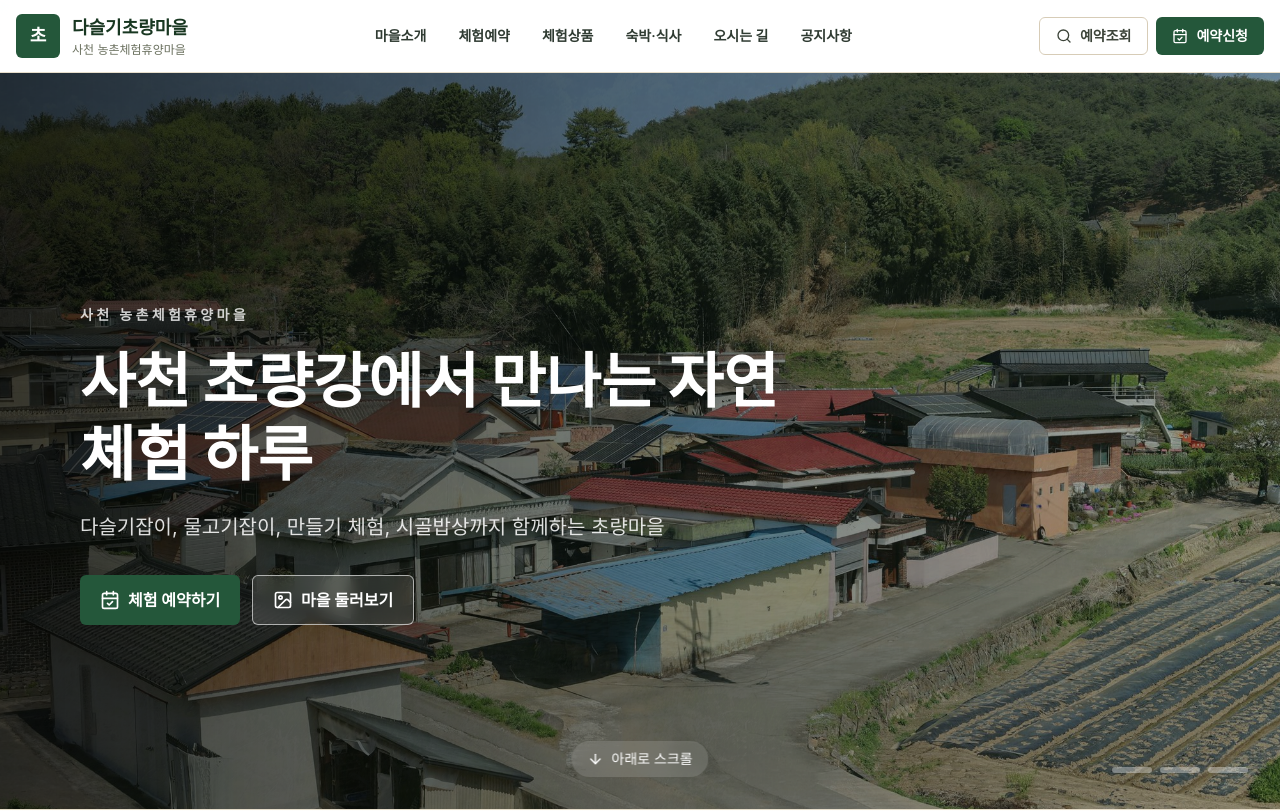
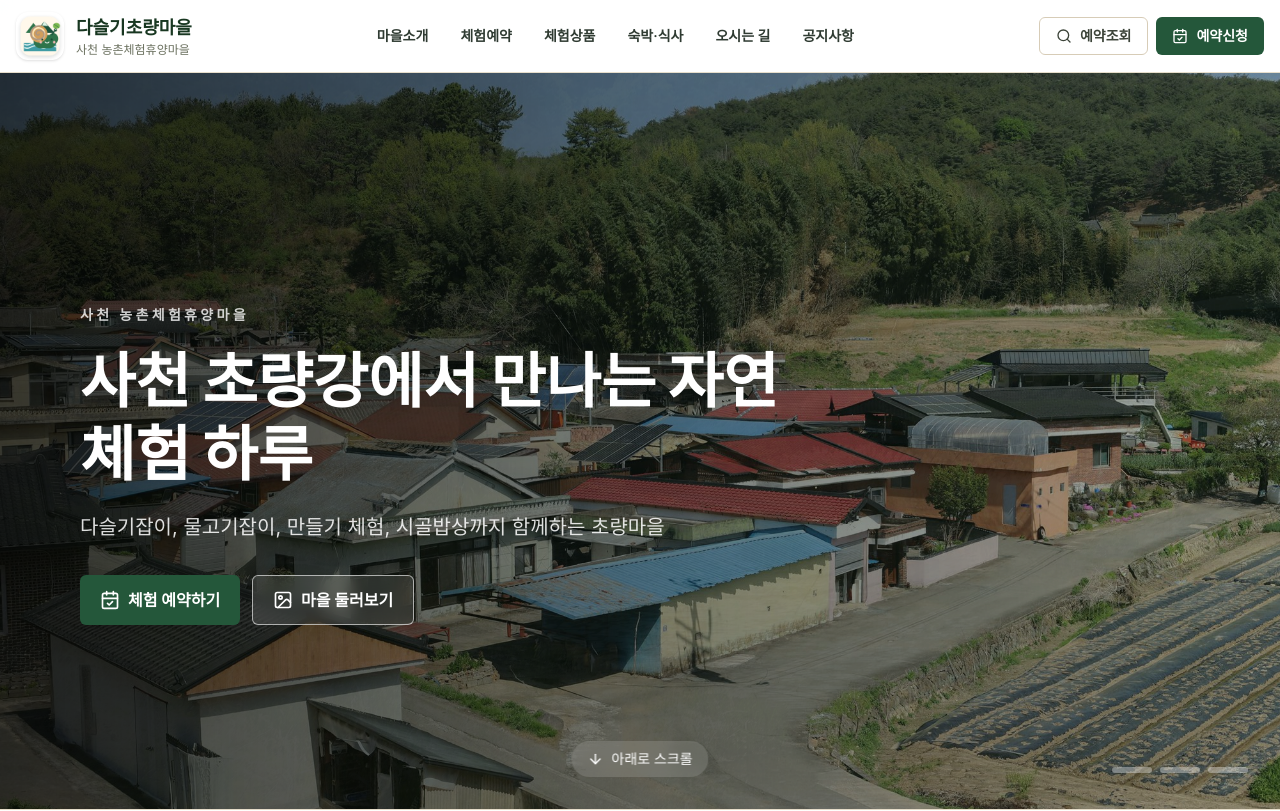
Before and after one commit to djmonnar/choryang, a Next.js app: page / in a window 1280 px wide. Shown: the top 811 px of the page. Built offline with nearby package versions, Linux system fonts and the light colour scheme.

Commit message:
Add Choryang logo assets

```diff
--- a/src/app/layout.tsx
+++ b/src/app/layout.tsx
@@ -8,6 +8,10 @@ export const metadata: Metadata = {
   title: "다슬기초량마을 | 사천 초량강 체험 예약",
   description:
     "사천 초량강에서 다슬기잡이, 물고기잡이, 만들기 체험, 시골밥상을 만나는 다슬기초량마을 예약 홈페이지입니다.",
+  icons: {
+    icon: "/images/choryang/choryang-cute-icon.png",
+    apple: "/images/choryang/choryang-cute-icon.png",
+  },
 };
 
 export default function RootLayout({
--- a/src/components/layout/SiteFooter.tsx
+++ b/src/components/layout/SiteFooter.tsx
@@ -1,12 +1,18 @@
 import Link from "next/link";
 import { siteSettings } from "@/data/siteSettings";
+import { withBasePath } from "@/lib/utils/publicPath";
 
 export function SiteFooter() {
   return (
     <footer className="bg-[#123822] text-white">
       <div className="section-shell grid gap-8 py-10 md:grid-cols-[1fr_2fr_1fr]">
         <div>
-          <p className="text-xl font-black">다슬기초량마을</p>
+          <img
+            src={withBasePath("/images/choryang/choryang-cute-logo-badge.png")}
+            alt="다슬기초량마을 사천 농촌체험휴양마을"
+            className="h-24 w-24 rounded-2xl object-contain shadow-sm"
+          />
+          <p className="mt-4 text-xl font-black">다슬기초량마을</p>
           <p className="mt-3 text-sm leading-6 text-white/75">청정 초량강과 함께하는 사천 농촌체험 휴양마을</p>
         </div>
         <div className="grid gap-3 text-sm text-white/80 sm:grid-cols-3">
--- a/src/components/layout/SiteHeader.tsx
+++ b/src/components/layout/SiteHeader.tsx
@@ -3,6 +3,7 @@
 import { CalendarCheck, Menu, Search, X } from "lucide-react";
 import Link from "next/link";
 import { useState } from "react";
+import { withBasePath } from "@/lib/utils/publicPath";
 
 const navItems = [
   ["마을소개", "/about"],
@@ -21,9 +22,12 @@ export function SiteHeader() {
     <header className="sticky top-0 z-40 border-b border-[#e7decb] bg-white/95 backdrop-blur">
       <div className="mx-auto flex h-18 w-full max-w-7xl items-center justify-between px-4">
         <Link href="/" className="flex items-center gap-3" aria-label="다슬기초량마을 홈" onClick={closeMenu}>
-          <span className="flex h-11 w-11 items-center justify-center rounded-md bg-[#24573a] text-white">
-            <span className="text-lg font-black">초</span>
-          </span>
+          <img
+            src={withBasePath("/images/choryang/choryang-cute-icon.png")}
+            alt=""
+            className="h-12 w-12 shrink-0 rounded-xl object-contain shadow-sm"
+            aria-hidden
+          />
           <span>
             <span className="block text-lg font-black text-[#183721]">다슬기초량마을</span>
             <span className="hidden text-xs text-[#6b715f] sm:block">사천 농촌체험휴양마을</span>
```
Also changed, not shown: public/images/choryang/choryang-cute-icon.png (added), public/images/choryang/choryang-cute-logo-badge.png (added).
